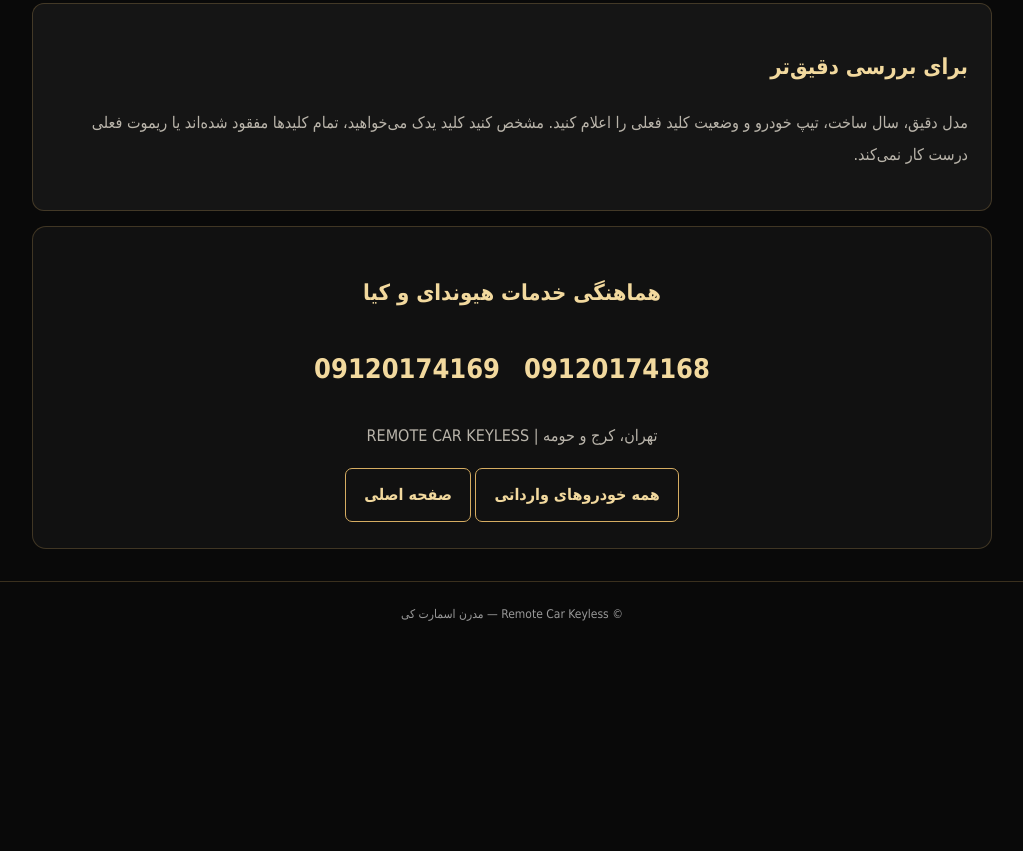
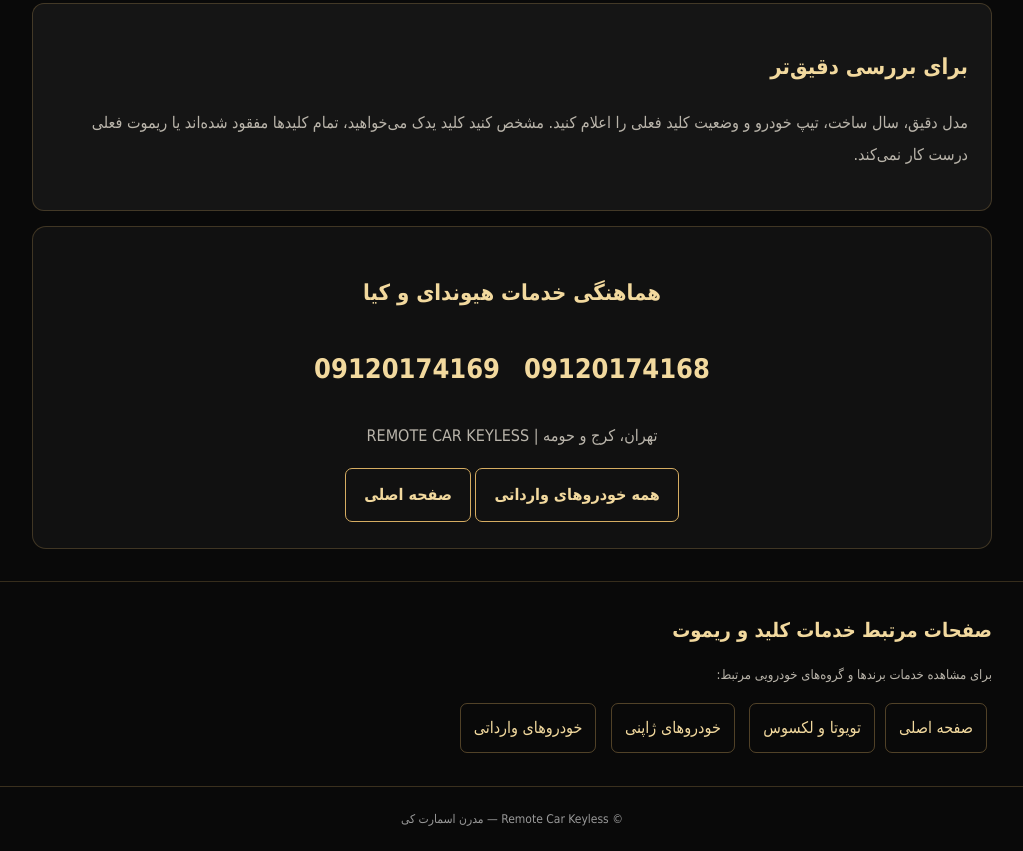
Before and after one commit to mrsmartkeykeyless-stack/remotecarkeyless, a plain HTML site: page hyundai-kia-remote.html in a window 1280 px wide. Shown: the part 1236-2087 px from the top of the page, without its empty margins (128-1151 px from the left). Before the commit the page ends 1882 px from the top, so only its background shows below. Drawn offline with Linux system fonts and the light colour scheme.

Commit message:
Improve internal links between vehicle service pages

```diff
--- a/hyundai-kia-remote.html
+++ b/hyundai-kia-remote.html
@@ -17,4 +17,8 @@
 <div class="box"><h2>خدمات قابل بررسی</h2><ul><li>ساخت کلید یدک و بررسی نوع تیغه، چیپ و ریموت متناسب با مدل.</li><li>بررسی امکان تهیه و تعریف ریموت یا اسمارت‌کی جایگزین.</li><li>بررسی شرایط ساخت کلید در صورت مفقودی کلیدهای موجود.</li><li>بررسی ایراد شناسایی ریموت، ایموبلایزر و سیستم کیلس در مدل‌های مجهز.</li></ul><p class="note">ذکر نام برند یا مدل به معنی تضمین سازگاری و انجام تمام خدمات نیست. نوع سیستم کلید، ایموبلایزر، تیپ و سال تولید باید بررسی شود؛ امکان انجام کار پس از دریافت مشخصات خودرو اعلام خواهد شد.</p></div>
 <div class="box"><h2>برای بررسی دقیق‌تر</h2><p>مدل دقیق، سال ساخت، تیپ خودرو و وضعیت کلید فعلی را اعلام کنید. مشخص کنید کلید یدک می‌خواهید، تمام کلیدها مفقود شده‌اند یا ریموت فعلی درست کار نمی‌کند.</p></div>
 <div class="contact"><h2>هماهنگی خدمات هیوندای و کیا</h2><a class="phone" href="tel:09120174168">09120174168</a><a class="phone" href="tel:09120174169">09120174169</a><p>تهران، کرج و حومه | REMOTE CAR KEYLESS</p><a class="btn alt" href="imported-vehicles-remote.html">همه خودروهای وارداتی</a> <a class="btn alt" href="index.html">صفحه اصلی</a></div>
-</div></section></main><footer class="footer">© Remote Car Keyless — مدرن اسمارت کی</footer></body></html>
+</div></section>
+<section id="related-pages" style="padding:28px 0;border-top:1px solid rgba(214,173,98,.22)"><div class="wrap"><h2 style="color:#f2d99e;font-size:20px;margin:0 0 12px">صفحات مرتبط خدمات کلید و ریموت</h2><p style="color:#b9b4aa;margin:0 0 10px;font-size:13px">برای مشاهده خدمات برندها و گروه‌های خودرویی مرتبط:</p><nav aria-label="صفحات مرتبط"><a href="index.html" style="display:inline-block;margin:5px;padding:8px 13px;border:1px solid rgba(214,173,98,.35);border-radius:7px;color:#f2d99e">صفحه اصلی</a><a href="toyota-lexus-remote.html" style="display:inline-block;margin:5px;padding:8px 13px;border:1px solid rgba(214,173,98,.35);border-radius:7px;color:#f2d99e">تویوتا و لکسوس</a>
+<a href="japanese-cars-remote.html" style="display:inline-block;margin:5px;padding:8px 13px;border:1px solid rgba(214,173,98,.35);border-radius:7px;color:#f2d99e">خودروهای ژاپنی</a>
+<a href="imported-vehicles-remote.html" style="display:inline-block;margin:5px;padding:8px 13px;border:1px solid rgba(214,173,98,.35);border-radius:7px;color:#f2d99e">خودروهای وارداتی</a></nav></div></section>
+</main><footer class="footer">© Remote Car Keyless — مدرن اسمارت کی</footer></body></html>
```
